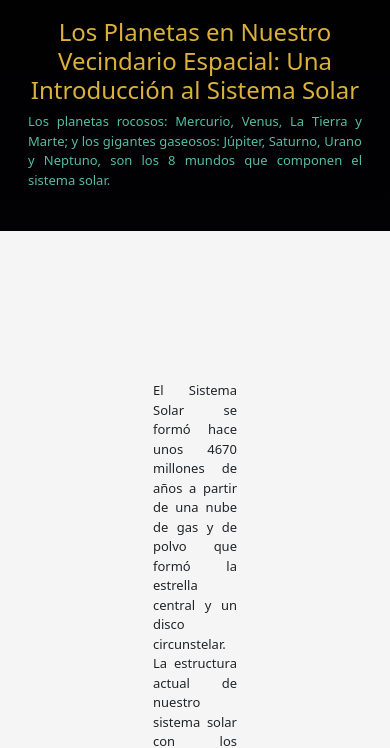
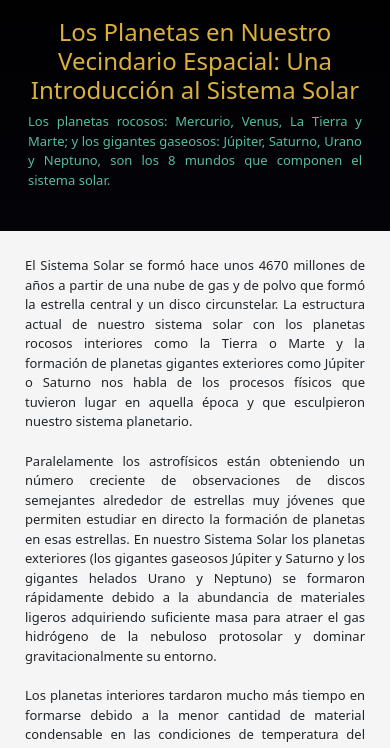
Before and after one commit to BelenRamos/PF-Ramos, a website: page Views/planetas.html in a window 390 px wide. Shown: the part 63-811 px from the top of the page. Drawn offline with nearby package versions, Linux system fonts and the light colour scheme.

Commit message:
arreglos del mobile first

```diff
--- a/SCSS/styles.scss
+++ b/SCSS/styles.scss
@@ -325,19 +325,20 @@ $color-1: rgb(219, 177, 59);
   margin-right: 15px; /* Espacio entre los videos, puedes ajustar este valor según tus necesidades */
 }
 
-
-
 // Medias Querys
 
 @media (max-width: 320px) {
   .introPlanetas, .seccionUltimaPlanetas {
     background-color: whitesmoke;
-      padding: 20px; /* Puedes ajustar el valor de padding según tus necesidades en dispositivos móviles */
+    padding: 15px; /* Puedes ajustar el valor de padding según tus necesidades en dispositivos móviles */
 
     p {
       margin: 25px; /* Puedes ajustar el valor de margin según tus necesidades en dispositivos móviles */
       text-align: justify;
     }
+  }
+  .videoBackground {
+    display: none;
   }
 }
 
@@ -346,6 +347,16 @@ $color-1: rgb(219, 177, 59);
 .article {
   flex-direction: column;
   align-items: flex-start;
+}
+
+.introPlanetas, .seccionUltimaPlanetas {
+  background-color: whitesmoke;
+  padding: 5px; /* Puedes ajustar el valor de padding según tus necesidades en dispositivos móviles */
+
+  p {
+    margin: 20px; /* Puedes ajustar el valor de margin según tus necesidades en dispositivos móviles */
+    text-align: justify;
+  }
 }
 
 .video-iframe {
```
Also changed, not shown: css/styles.css, 1 other file. Lines whose indentation alone changed are shown as unchanged.
